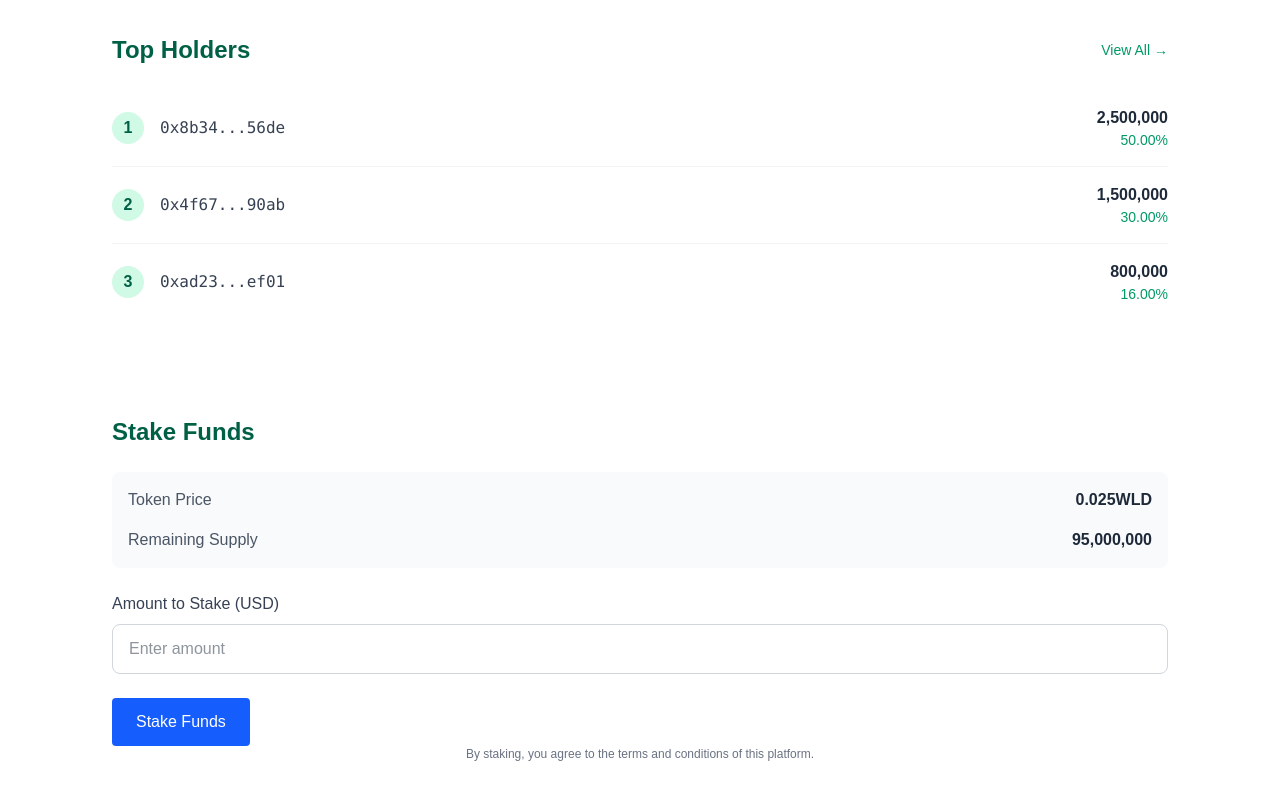
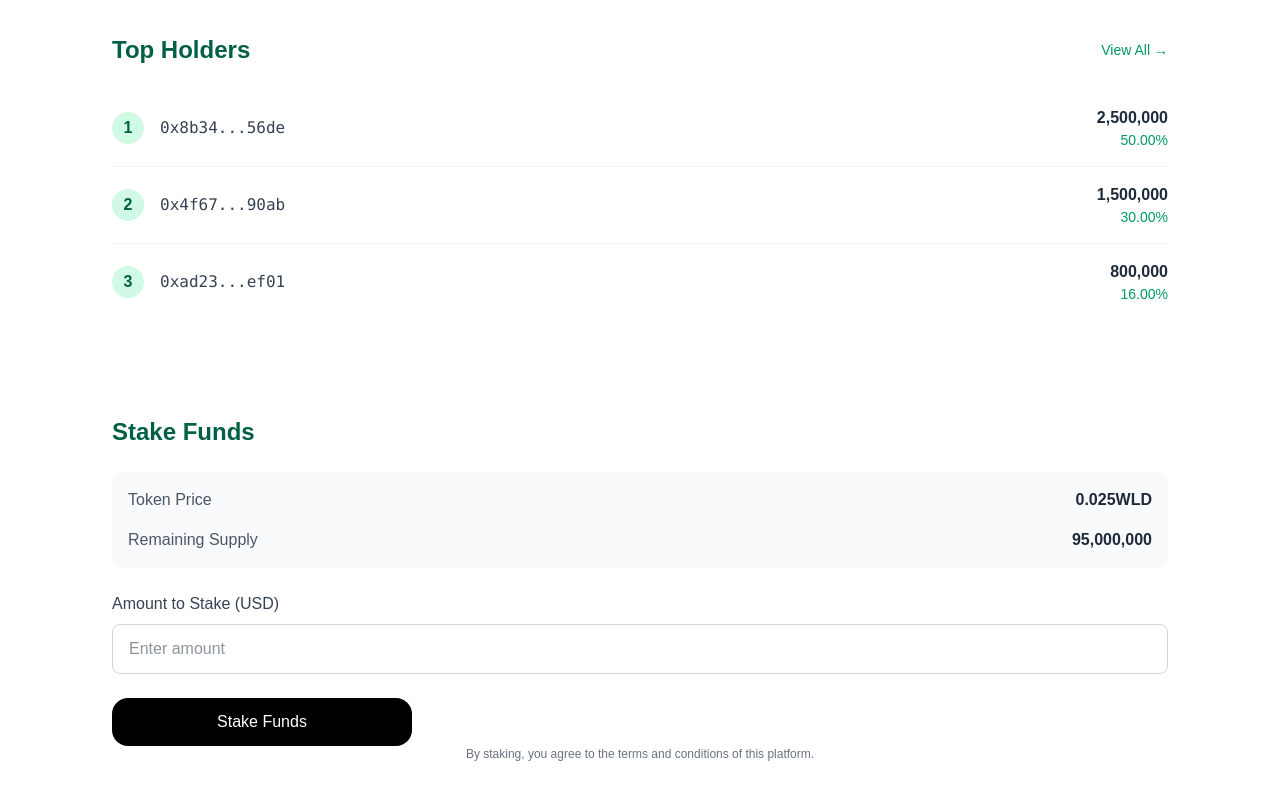
Before and after one commit to Rajshah1302/World, a Next.js app in the folder src/: page /stakeListedProject/2 in a window 1280 px wide. Shown: the part 406-1206 px from the top of the page. Built offline with nearby package versions, Linux system fonts and the light colour scheme; what @worldcoin/minikit-js would draw is missing.

Commit message:
style: update PaymentButton styling for improved appearance

```diff
--- a/src/app/components/PaymentButton.tsx
+++ b/src/app/components/PaymentButton.tsx
@@ -72,7 +72,7 @@ export default function PaymentButton({ children = "Send Payment" }: PaymentButt
   return (
     <button
       onClick={sendPayment}
-      className="px-6 py-3 bg-blue-600 text-white rounded hover:bg-blue-700 transition"
+      className="w-[300px] bg-black text-white text-center py-3 rounded-2xl"
     >
       {children}
     </button>
```
